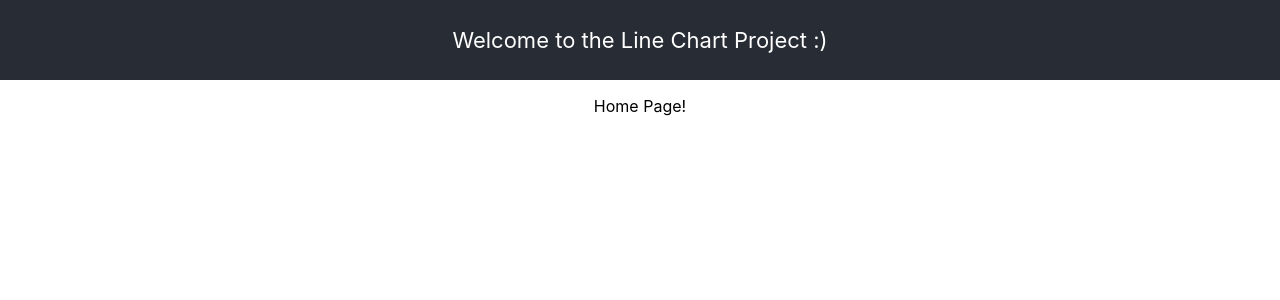
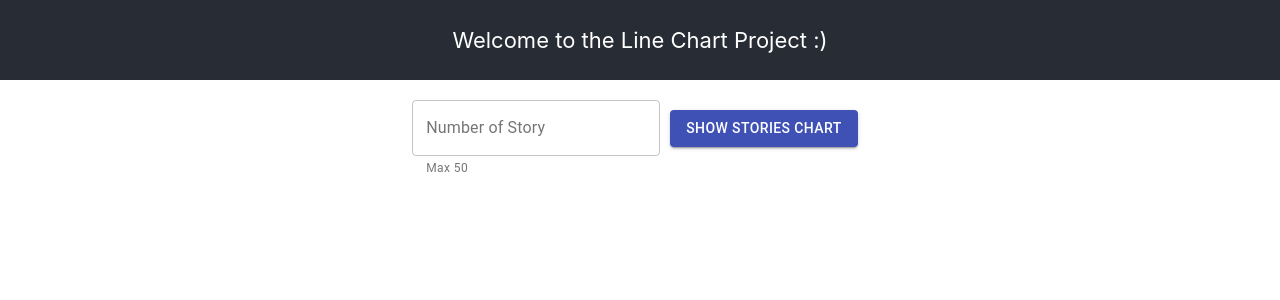
Before and after one commit to adeministratorTr/line-chart, a React (Create React App) app: page / in a window 1280 px wide. Shown: the top 300 px of the page. Built offline with nearby package versions, Linux system fonts and the light colour scheme.

Commit message:
Add user inputs to home page

```diff
--- a/package.json
+++ b/package.json
@@ -3,9 +3,11 @@
   "version": "0.1.0",
   "private": true,
   "dependencies": {
+    "@material-ui/core": "^4.11.4",
     "@testing-library/jest-dom": "^5.11.4",
     "@testing-library/react": "^11.1.0",
     "@testing-library/user-event": "^12.1.10",
+    "node-sass": "^5.0.0",
     "react": "^17.0.2",
     "react-dom": "^17.0.2",
     "react-query": "^3.15.2",
--- a/src/pages/Home/index.jsx
+++ b/src/pages/Home/index.jsx
@@ -1,6 +1,27 @@
+import { Button, TextField } from '@material-ui/core'
+
+import './style.scss'
+
 function Home() {
   return (
-    <p>Home Page!</p>
+    <div className='home-page'>
+      <div className='user-inputs'>
+        <TextField
+          className='limit-input'
+          label='Number of Story'
+          type='number'
+          variant='outlined'
+          helperText='Max 50'
+        />
+        <Button
+          className='limit-button'
+          variant='contained'
+          color='primary'
+        >
+          Show Stories Chart
+        </Button>
+      </div>
+    </div>
   )
 }
 
--- /dev/null
+++ b/src/pages/Home/style.scss
@@ -0,0 +1,7 @@
+.user-inputs {
+  margin: 20px;
+
+  button {
+    margin: 10px;
+  }
+}
```
Also changed, not shown: 1 other file (tests, documents, lock files or other folders).
